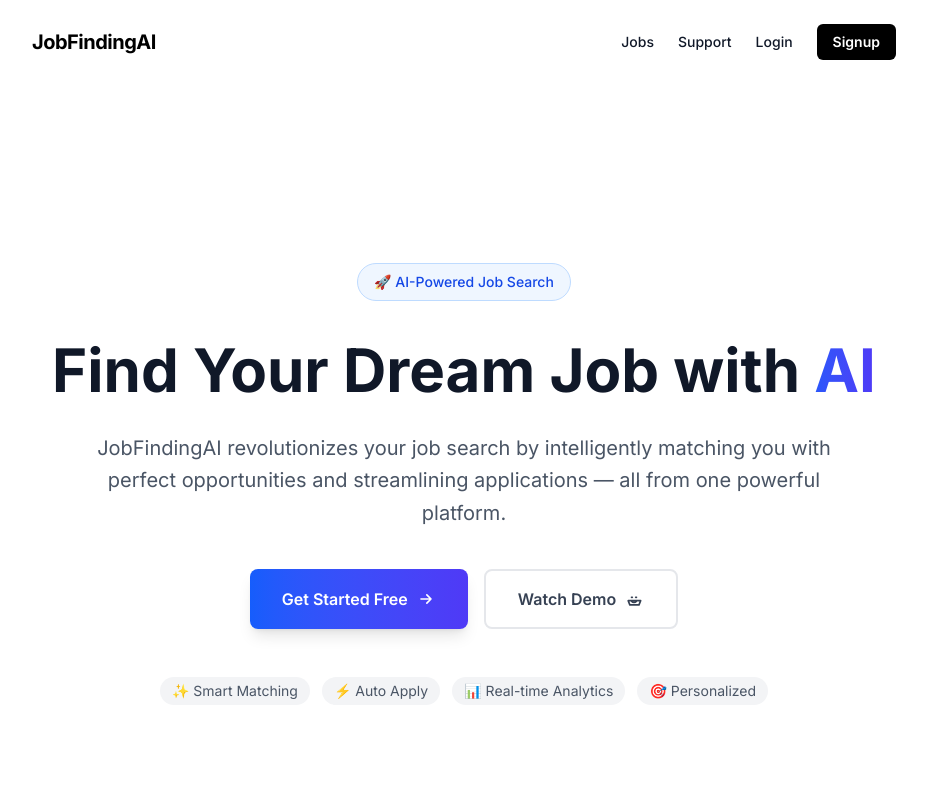
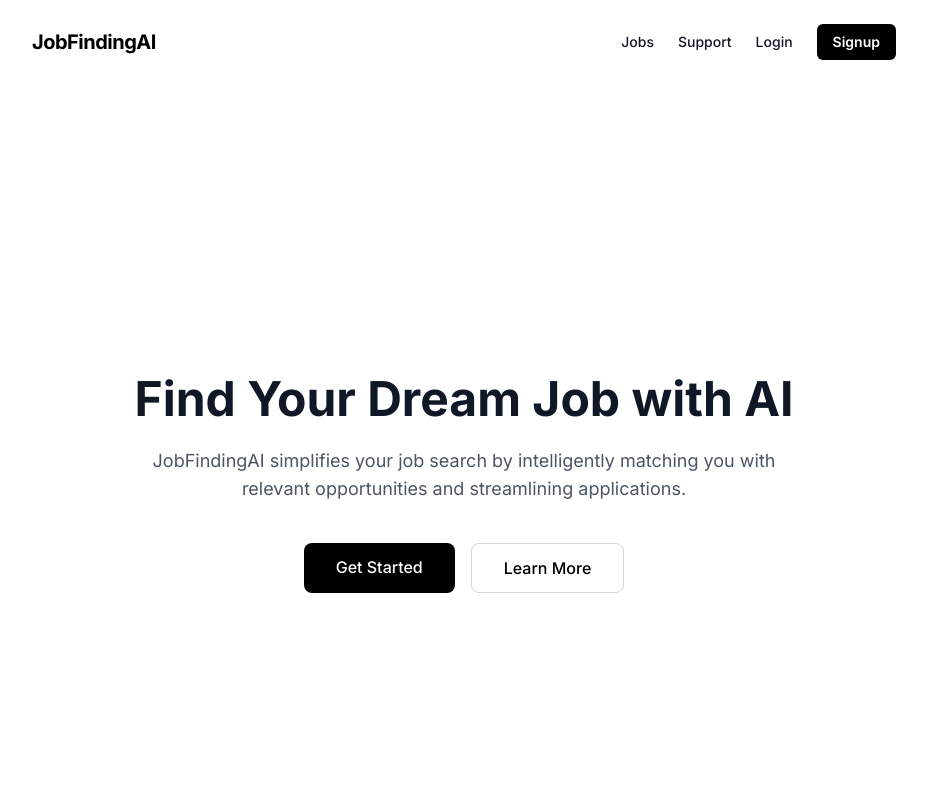
Before and after one commit to pradipchaudhary/jobfindingai, a Next.js app: page / in a window 1280 px wide. Shown: the top 800 px of the page, without its empty margins (176-1103 px from the left). Built offline with nearby package versions, Linux system fonts and the light colour scheme; no server answers.

Commit message:
Update Hero.tsx

```diff
--- a/components/Hero.tsx
+++ b/components/Hero.tsx
@@ -3,68 +3,37 @@ import Link from "next/link";
 export default function Hero() {
     return (
         <div className="relative overflow-hidden bg-white">
-            {/* Enhanced Gradient Background */}
+            {/* Simple Background */}
             <div className="absolute inset-0 -z-10">
-                <div className="absolute top-0 right-0 h-[500px] w-[500px] -translate-x-[30%] translate-y-[20%] rounded-full bg-gradient-to-br from-blue-100 to-indigo-100 opacity-60 blur-3xl" />
-                <div className="absolute bottom-0 left-0 h-[400px] w-[400px] translate-x-[30%] -translate-y-[20%] rounded-full bg-gradient-to-tr from-purple-100 to-pink-100 opacity-40 blur-3xl" />
+                <div className="absolute top-0 right-0 h-[300px] w-[300px] -translate-x-[50%] translate-y-[50%] rounded-full bg-gray-100 opacity-50" />
             </div>
 
             {/* Content */}
-            <div className="relative z-10 min-h-screen flex flex-col justify-center items-center px-6 text-center py-24 sm:py-32">
-                {/* Brand Badge */}
-                <div className="mb-8">
-                    <span className="inline-flex items-center px-4 py-2 rounded-full text-sm font-medium bg-blue-50 text-blue-700 border border-blue-200">
-                        🚀 AI-Powered Job Search
-                    </span>
-                </div>
-
+            <div className="relative z-10 min-h-screen flex flex-col justify-center items-center px-6 text-center py-24">
                 {/* Main Heading */}
-                <h1 className="text-4xl sm:text-5xl lg:text-6xl font-bold text-gray-900 max-w-4xl mb-6 leading-tight">
-                    Find Your Dream Job with
-                    <span className="bg-gradient-to-r from-blue-600 to-indigo-600 bg-clip-text text-transparent"> AI</span>
+                <h1 className="text-4xl sm:text-5xl font-bold text-gray-900 max-w-4xl mb-6">
+                    Find Your Dream Job with AI
                 </h1>
 
                 {/* Subheading */}
-                <p className="text-lg sm:text-xl text-gray-600 max-w-3xl mx-auto leading-relaxed mb-10">
-                    JobFindingAI revolutionizes your job search by intelligently matching you with perfect opportunities and streamlining applications — all from one powerful platform.
+                <p className="text-lg text-gray-600 max-w-2xl mx-auto mb-10">
+                    JobFindingAI simplifies your job search by intelligently matching you with relevant opportunities and streamlining applications.
                 </p>
 
                 {/* CTA Buttons */}
-                <div className="flex flex-col sm:flex-row gap-4 mb-12">
+                <div className="flex flex-col sm:flex-row gap-4">
                     <Link
                         href="/signup"
-                        className="inline-flex items-center justify-center px-8 py-4 text-base font-semibold text-white bg-gradient-to-r from-blue-600 to-indigo-600 rounded-lg hover:from-blue-700 hover:to-indigo-700 transform hover:scale-105 transition-all duration-200 shadow-lg hover:shadow-xl focus:outline-none focus:ring-2 focus:ring-blue-500 focus:ring-offset-2"
+                        className="px-8 py-3 text-white bg-black rounded-lg hover:bg-gray-800 transition-colors font-medium"
                     >
-                        Get Started Free
-                        <svg className="ml-2 h-5 w-5" fill="none" stroke="currentColor" viewBox="0 0 24 24">
-                            <path strokeLinecap="round" strokeLinejoin="round" strokeWidth={2} d="M13 7l5 5m0 0l-5 5m5-5H6" />
-                        </svg>
+                        Get Started
                     </Link>
                     <Link
                         href="/demo"
-                        className="inline-flex items-center justify-center px-8 py-4 text-base font-semibold text-gray-700 bg-white border-2 border-gray-200 rounded-lg hover:bg-gray-50 hover:border-gray-300 transition-all duration-200 focus:outline-none focus:ring-2 focus:ring-gray-500 focus:ring-offset-2"
+                        className="px-8 py-3 text-black bg-white border border-gray-300 rounded-lg hover:bg-gray-50 transition-colors font-medium"
                     >
-                        Watch Demo
-                        <svg className="ml-2 h-5 w-5" fill="none" stroke="currentColor" viewBox="0 0 24 24">
-                            <path strokeLinecap="round" strokeLinejoin="round" strokeWidth={2} d="M14.828 14.828a4 4 0 01-5.656 0M9 10h1m4 0h1m-7 4h12l-2 5H7l-2-5z" />
-                        </svg>
+                        Learn More
                     </Link>
-                </div>
-
-                {/* Feature Pills */}
-                <div className="flex flex-wrap justify-center gap-3 max-w-2xl">
-                    <span className="inline-flex items-center px-3 py-1 rounded-full text-sm text-gray-600 bg-gray-100">
-                        ✨ Smart Matching
-                    </span>
-                    <span className="inline-flex items-center px-3 py-1 rounded-full text-sm text-gray-600 bg-gray-100">
-                        ⚡ Auto Apply
-                    </span>
-                    <span className="inline-flex items-center px-3 py-1 rounded-full text-sm text-gray-600 bg-gray-100">
-                        📊 Real-time Analytics
-                    </span>
-                    <span className="inline-flex items-center px-3 py-1 rounded-full text-sm text-gray-600 bg-gray-100">
-                        🎯 Personalized
-                    </span>
                 </div>
             </div>
         </div>
```
